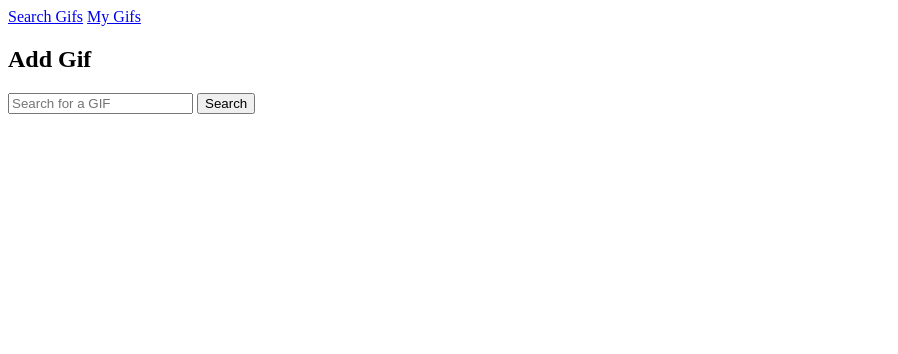
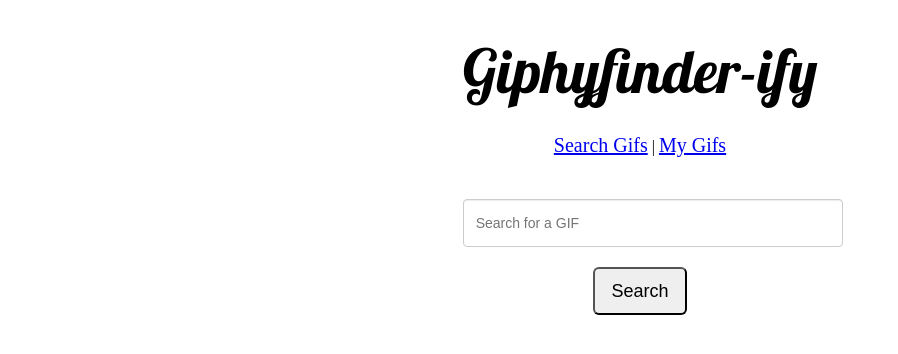
Before and after one commit to jaffrepaul/hrnyc10_mvp_giffinder, a website: page public/index.html at #!/collection in a window 1280 px wide. Both pictures are taken after a click on the link "Search Gifs". Shown: the whole page, without its empty margins (0-898 px from the left). Drawn offline with nearby package versions, Linux system fonts and the light colour scheme; some packages are replaced by stand-ins of ours; no server answers.

Commit message:
added basic styles

```diff
--- a/public/app.js
+++ b/public/app.js
@@ -1,6 +1,6 @@
-angular.module('App', ['ui.router']) //main app, with 3rd party dependencies (also referenced in HTML)
+angular.module('App', ['ui.router'])
 
-.config(function($stateProvider, $urlRouterProvider) { //configure our app, '$' is something from Angular
+.config(function($stateProvider, $urlRouterProvider) {
   $stateProvider
     .state({  //state of the URL
       name: 'form',
--- a/public/controllers/form-controller.js
+++ b/public/controllers/form-controller.js
@@ -1,9 +1,10 @@
 angular.module('App')
 .controller('FormController', function($scope, $state, Gifs) {
   $scope.addGif = function() {
-    Gifs.addGif($scope.gif)
-      .then(function(){
-        // $state.go('home') //$state.go('somewhere') is how you force a user to another view
+    Gifs.addGif($scope.userInput)
+      .then(function(gif){
+        $scope.currentGif = gif;
       })
   }
+  $scope.currentGif = null;
 })
--- a/public/index.html
+++ b/public/index.html
@@ -3,21 +3,30 @@
 <head>
   <meta charset="UTF-8">
   <title>MY APP</title>
-  <!-- <script src="node_modules/angular/angular.js"></script> -->
-  <!-- <script src="https://ajax.googleapis.com/ajax/libs/angularjs/1.6.4/angular.min.js"></script>
-  <script src="https://ajax.googleapis.com/ajax/libs/angularjs/1.6.4/angular-route.js"></script> -->
+  <!-- <link rel="stylesheet" type="text/css" href="https://maxcdn.bootstrapcdn.com/bootstrap/3.3.7/css/bootstrap.min.css"> -->
+  <link rel="stylesheet" type="text/css" href="main.css">
+  <link rel="stylesheet" type="text/css" href="//fonts.googleapis.com/css?family=Lobster" />
   <script src="/scripts/angular/angular.js"></script>
   <script src="/scripts/angular-ui-router/release/angular-ui-router.js"></script>
   <script src="/app.js"></script>
-  <script src="/services/link-factory.js"></script>
+  <script src="/services/gif-factory.js"></script>
   <script src="/controllers/form-controller.js"></script>
   <script src="/controllers/list-controller.js"></script>
 </head>
 
   <body ng-app="App">
 
-    <a ui-sref="form">Search Gifs</a>
-    <a ui-sref="collection">My Gifs</a>
+<div class="wrapper">
+  <div class="main-content">
+      <h2>Giphyfinder-ify</h2>
+
+      <a ui-sref="form" style="font-size: 20px">Search Gifs</a>  |
+      <a ui-sref="collection" >My Gifs</a>
+
+      <ui-view></ui-view>
+
+  </div>
+</div>
 
       <!-- <div>
         <form action="/gifs" method="POST">
@@ -26,7 +35,6 @@
         </form>
       </div> -->
 
-    <ui-view></ui-view>
 
   </body>
 </html>
--- /dev/null
+++ b/public/main.css
@@ -0,0 +1,49 @@
+.wrapper {
+  display: flex;
+  justify-content: center;
+  align-items: center;
+}
+
+.main-content {
+  text-align: center;
+}
+
+h2 {
+  font-family: Lobster;
+	font-size: 60px;
+	font-style: normal;
+	font-variant: normal;
+	font-weight: 500;
+	line-height: 26.4px;
+}
+
+a {
+  font-size: 20px;
+}
+
+button {
+  padding: 10px 16px;
+  margin: 20px;
+  font-size: 18px;
+  line-height: 1.3333333;
+  border-radius: 6px;
+}
+
+input {
+  display: block;
+  width: 100%;
+  height: 34px;
+  padding: 6px 12px;
+  font-size: 14px;
+  line-height: 1.42857143;
+  color: #555;
+  background-color: #fff;
+  background-image: none;
+  border: 1px solid #ccc;
+  border-radius: 4px;
+  -webkit-box-shadow: inset 0 1px 1px rgba(0,0,0,.075);
+  box-shadow: inset 0 1px 1px rgba(0,0,0,.075);
+  -webkit-transition: border-color ease-in-out .15s,-webkit-box-shadow ease-in-out .15s;
+  -o-transition: border-color ease-in-out .15s,box-shadow ease-in-out .15s;
+  transition: border-color ease-in-out .15s,box-shadow ease-in-out .15s;
+}
--- a/public/services/link-factory.js
+++ b/public/services/gif-factory.js
@@ -16,8 +16,7 @@ angular.module('App')
         method: "POST",
         url: "/api/gif",
         data: {
-          query: userInput,
-          // image: url
+          query: userInput
         }
       })
     }
--- a/public/templates/form-view.html
+++ b/public/templates/form-view.html
@@ -1,9 +1,12 @@
 <div>
-  <h2>Add Gif</h2>
+  <h2 style="font-size: 50px"></h2>
   <form ng-submit="addGif()">
-    <input type="text" placeholder="Search for a GIF" ng-model="userQuery">  <!-- get value from form > ng-model bind the value of an input field to a variable -->
-    <button type="submit">Search</button>
+    <input type="text" class="field" placeholder="Search for a GIF" ng-model="userInput">  <!-- get value from form > ng-model bind the value of an input field to a variable -->
+    <button type="submit" value="Submit">Search</button>
   </form>
+
+  <img ng-src="{{ currentGif.data.image }}">
+
 </div>
 
   <!-- <div>
--- a/public/templates/list-view.html
+++ b/public/templates/list-view.html
@@ -1,8 +1,8 @@
 <div>
-  <h2>My Gifs</h2>
+  <h2 style="font-size: 50px">My Gifs</h2>
   <div ng-repeat="gif in gifs track by $index"> <!-- ng-repeat is like forEach of data track by $index lets you display repeats (won't by default) -->
 
-    <img  ng-src="{{ gif.image }}">
+    <img ng-src="{{ gif.image }}">
 
   </div>
 </div>
--- a/server.js
+++ b/server.js
@@ -45,7 +45,7 @@ app.post('/api/gif', (req, res) => {  // New entry created (data from Giphy)
     let query = req.body.query;
     let gif = response.data.data[0].images.original.url;
 
-    //save entry to DB
+    //save entry to DB & send to client
     Gif.save(query, gif, (err, gif) => {
       res.send(gif);
     })
```
Also changed, not shown: collection.html (deleted, +0 -8 lines).
